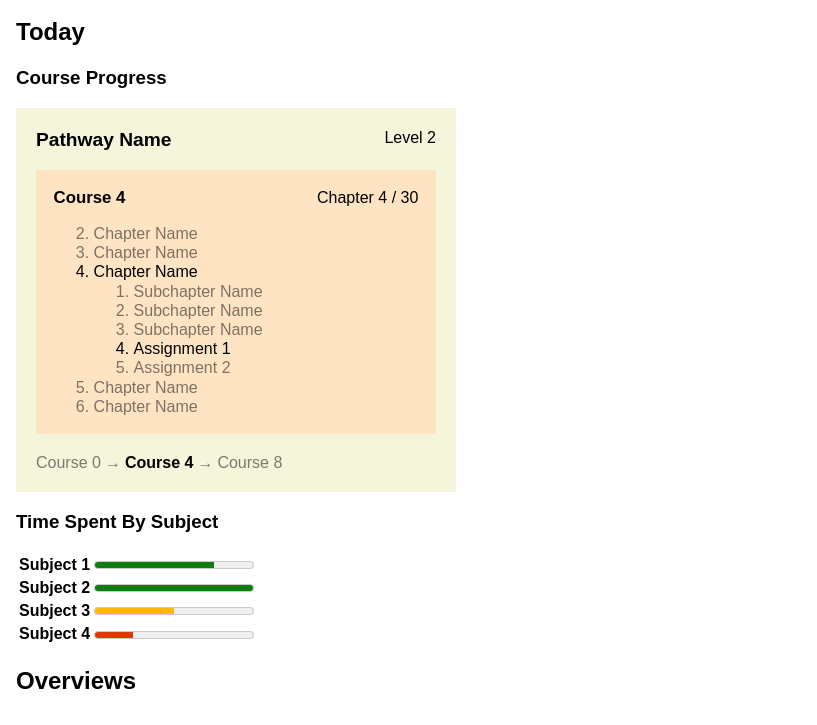
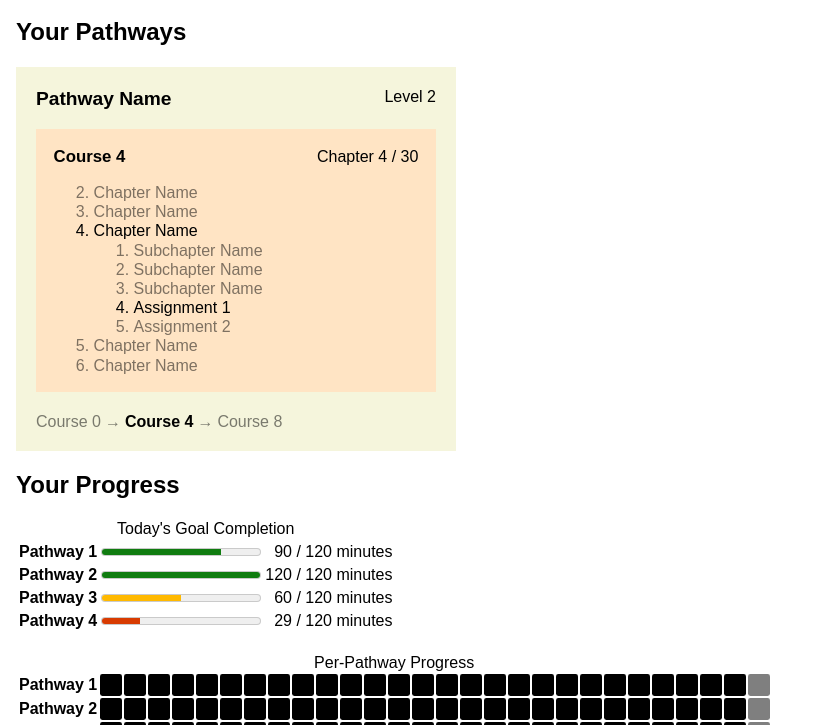
Before and after one commit to transkatgirl/frontend-test, a plain HTML site: page progress-map.html in a window 1280 px wide. Shown: the part 63-788 px from the top of the page, without its empty margins (0-817 px from the left). Drawn offline with Linux system fonts and the light colour scheme.

Commit message:
UI cleanup

```diff
--- a/progress-map.html
+++ b/progress-map.html
@@ -117,9 +117,7 @@
 <body>
 	<h1>Progress Map</h1>
 
-	<h2>Today</h2>
-
-	<h3>Course Progress</h3>
+	<h2>Your Pathways</h2>
 
 	<div class="pathway">
 		<div style="display: flex;">
@@ -169,46 +167,49 @@
 		<li>Item</li>
 	</ul> -->
 
-	<h3>Time Spent By Subject</h3>
-
-	<table>
-		<tbody>
-			<tr>
-				<th>Subject 1</th>
-				<td>
-					<meter min="0" max="120" low="30" high="90" optimum="120" value="90"></meter>
-				</td>
-			</tr>
-			<tr>
-				<th>Subject 2</th>
-				<td>
-					<meter min="0" max="120" low="30" high="90" optimum="120" value="120"></meter>
-				</td>
-			</tr>
-			<tr>
-				<th>Subject 3</th>
-				<td>
-					<meter min="0" max="120" low="30" high="90" optimum="120" value="60"></meter>
-				</td>
-			</tr>
-			<tr>
-				<th>Subject 4</th>
-				<td>
-					<meter min="0" max="120" low="30" high="90" optimum="120" value="29"></meter>
-				</td>
-			</tr>
-		</tbody>
-	</table>
-
-
-
-	<h2>Overviews</h2>
+	<h2>Your Progress</h2>
 
 	<!-- Overview coloring: 5 levels
 
 		Overall progress: Each level corresponding to 90min/day (customizable)
 		Per-pathway progress: Each level corresponding to overall progress increment divided by number of active pathways
 	-->
+
+	<table>
+		<caption>
+			Today's Goal Completion
+		</caption>
+		<tbody>
+			<tr>
+				<th>Pathway 1</th>
+				<td>
+					<meter min="0" max="120" low="30" high="90" optimum="120" value="90"></meter>
+				</td>
+				<td>90 / 120 minutes</td>
+			</tr>
+			<tr>
+				<th>Pathway 2</th>
+				<td>
+					<meter min="0" max="120" low="30" high="90" optimum="120" value="120"></meter>
+				</td>
+				<td>120 / 120 minutes</td>
+			</tr>
+			<tr>
+				<th>Pathway 3</th>
+				<td>
+					<meter min="0" max="120" low="30" high="90" optimum="120" value="60"></meter>
+				</td>
+				<td>60 / 120 minutes</td>
+			</tr>
+			<tr>
+				<th>Pathway 4</th>
+				<td>
+					<meter min="0" max="120" low="30" high="90" optimum="120" value="29"></meter>
+				</td>
+				<td>29 / 120 minutes</td>
+			</tr>
+		</tbody>
+	</table>
 
 	</br>
 
```
